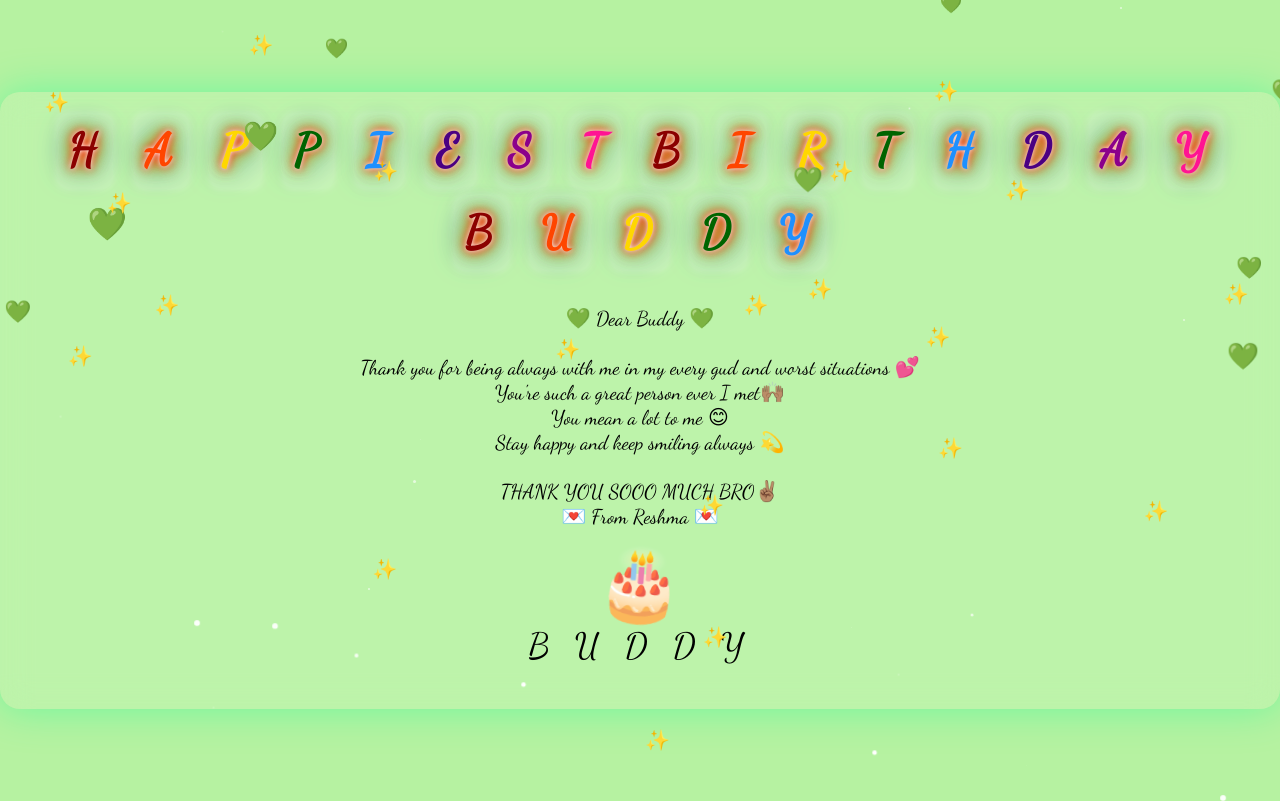
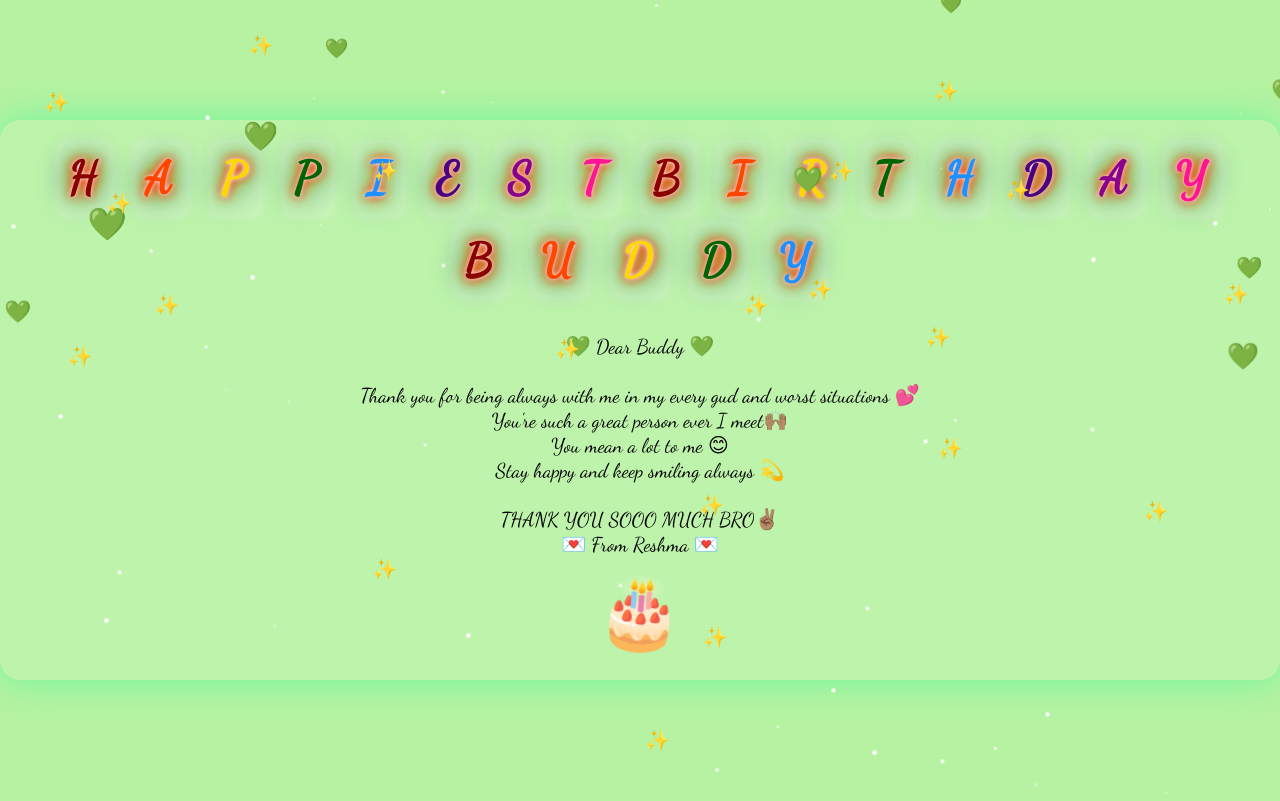
Before and after one commit to codenova68/foryou, a plain HTML site: page index.html in a window 1280 px wide. Shown: the top 801 px of the page. Drawn offline with Linux system fonts and the light colour scheme.

Commit message:
Update index.html

```diff
--- a/index.html
+++ b/index.html
@@ -157,7 +157,7 @@ body {
 <div id="message">
     💚 Dear Buddy 💚<br><br>
     Thank you for being always with me in my every gud and worst situations 💕<br>
-    You're such a great person ever I met🙌🏽<br>
+    You're such a great person ever I meet🙌🏽<br>
     You mean a lot to me 😊<br>
     Stay happy and keep smiling always 💫<br><br>
     THANK YOU SOOO MUCH BRO✌🏽<br>
@@ -165,7 +165,6 @@ body {
 </div>
 
 <div class="cake">🎂</div>
-<div class="handwriting">B U D D Y</div>
 
 <script>
 const colors = ["#ff0000","#ff7f00","#ffff00","#00ff00","#0000ff","#4b0082","#8b00ff"];
@@ -182,19 +181,30 @@ function createHeart() {
     document.body.appendChild(heart);
 }
 setInterval(createHeart,300);
-
-// Stars
+// Stars - more shiny and frequent
 function createStar(){
     const star=document.createElement("div");
     star.classList.add("star");
     star.style.left=Math.random()*100+"vw";
     star.style.top=Math.random()*100+"vh";
-    star.style.width=Math.random()*3+1+"px";
-    star.style.height=star.style.width;
+
+    // bigger + random size for shine effect
+    const size = Math.random()*3 + 1;
+    star.style.width = size+"px";
+    star.style.height = size+"px";
+
+    // brighter opacity randomly
+    star.style.opacity = 0.5 + Math.random()*0.5;
+
     document.body.appendChild(star);
-    setTimeout(()=>star.remove(),4000);
+
+    // twinkle duration random for extra sparkle
+    star.style.animationDuration = (1 + Math.random()*1.5) + "s";
+
+    setTimeout(()=>star.remove(),5000); // slightly longer lifetime
 }
-setInterval(createStar,200);
+setInterval(createStar,100); // create every 0.1 sec → more stars
+
 
 // Exploding Letters
 function explodeLetters(){
```
